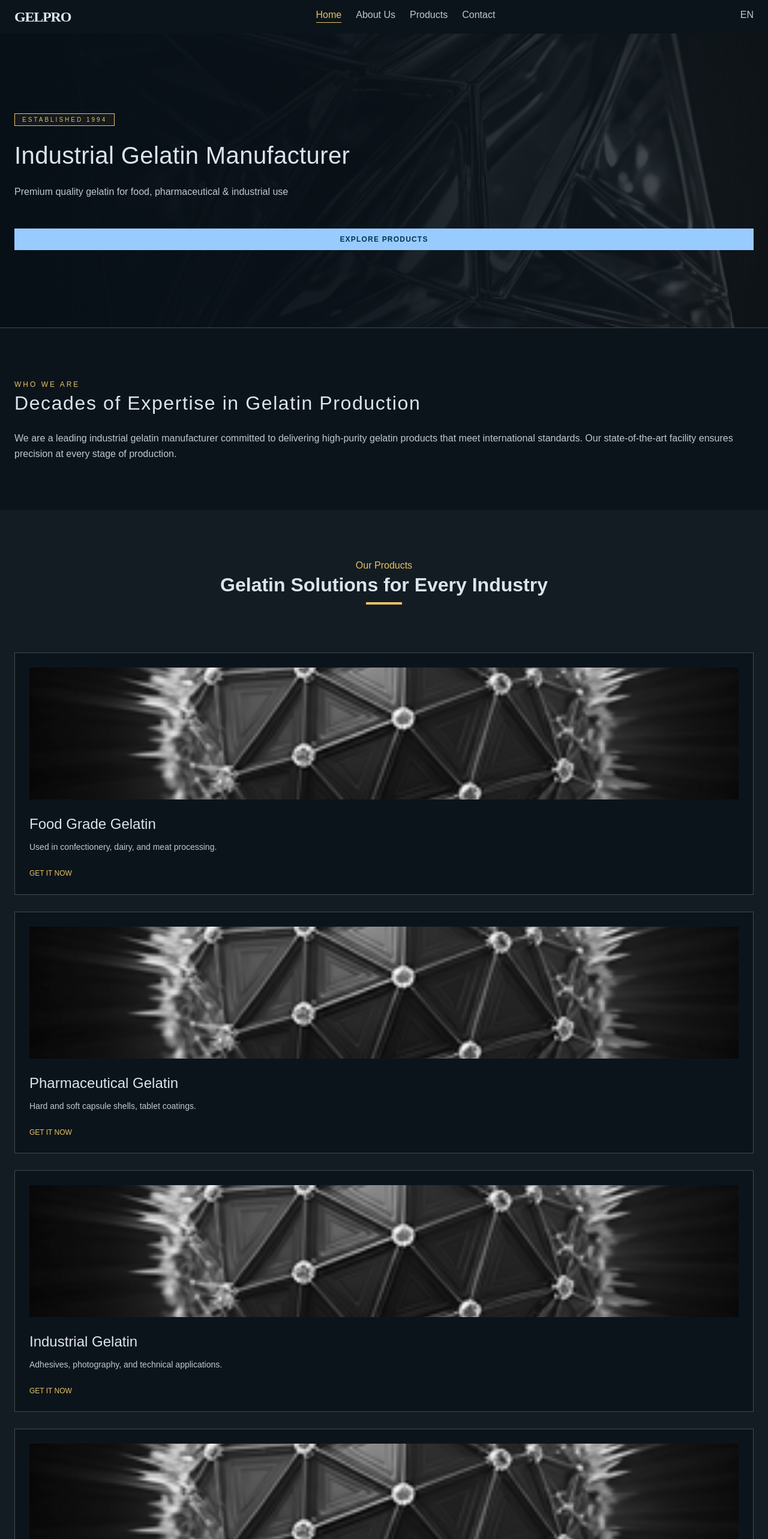
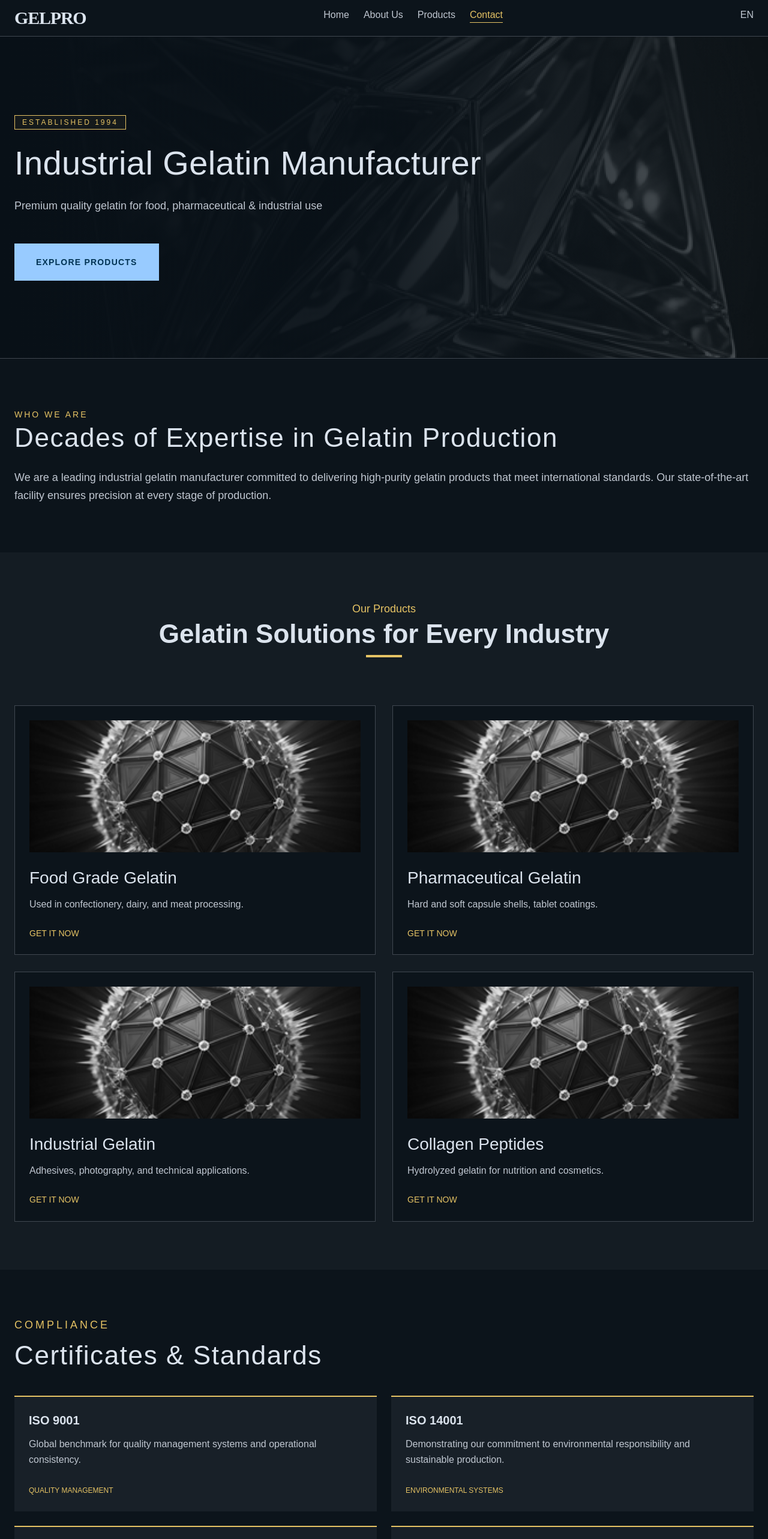
Before and after one commit to Adienbob/El-Zoheiry, a Next.js app: page / in a window 1280 px wide. Shown: the top 2566 px of the page at 60% size. Built offline with nearby package versions, Linux system fonts and the light colour scheme.

Commit message:
feat: Finish responsive tablet version style

```diff
--- a/app/components/Footer.tsx
+++ b/app/components/Footer.tsx
@@ -9,11 +9,12 @@ export default function Footer() {
    return (
       <footer className="text-center border-t-2 border-secondary px-6 py-20">
          <div>
-            <span className="font-bold leading-[24px] -tracking-[0.8px] ">
+            <span className="font-bold leading-[24px] -tracking-[0.8px] md:text-lg">
                company and logo
             </span>
             <p></p>
          </div>
+
          <nav>
             <ul className="flex justify-center gap-6">
                <li>icon</li>
@@ -21,7 +22,10 @@ export default function Footer() {
                <li>icon</li>
             </ul>
          </nav>
-         <strong className="tracking-[1px] leading-[15px] text-[10px] text-secondary">© 2024 GELPRO INDUSTRIAL. ALL RIGHTS RESERVED.</strong>
+
+         <strong className="tracking-[1px] leading-[15px] text-[10px] md:text-sm text-secondary">
+            © 2024 GELPRO INDUSTRIAL. ALL RIGHTS RESERVED.
+         </strong>
       </footer>
    )
 }
--- a/app/components/Header.tsx
+++ b/app/components/Header.tsx
@@ -2,45 +2,40 @@
 import { useState, useEffect } from "react";
 import { useLang } from "./LanguageContext";
 import { t } from "./translations";
-
 
 export default function Header() {
    const [menuOpen, setMenuOpen] = useState(false)
    const [active, setActive] = useState("Hero");
    const { lang, setLang } = useLang()
    const T = t[lang]
+
    useEffect(() => {
       const sectionIds = ["Hero", "About", "Products", "Contact"];
-
-      const sections = sectionIds
-         .map((id) => document.getElementById(id))
-         .filter(Boolean);
+      const sections = sectionIds.map((id) => document.getElementById(id)).filter(Boolean);
 
       const observer = new IntersectionObserver(
          (entries) => {
             entries.forEach((entry) => {
-            if (entry.isIntersecting) {
-               setActive(entry.target.id);
-            }
+               if (entry.isIntersecting) setActive(entry.target.id);
             });
          },
          { threshold: 0.6 }
       );
 
       sections.forEach((sec) => sec && observer.observe(sec));
-      console.log(active)
       return () => observer.disconnect();
    }, [active]);
 
    return (
-      <header className="flex justify-between py-3 px-6">
+      <header className="flex justify-between py-3 px-6 sticky top-0 z-1000 bg-bg border-b-1 border-stroke">
          <div>
-            <span className="font-display font-bold text-2xl text-muted tracking-[-1.2px] uppercase">
+            <span className="font-display font-bold text-2xl md:text-3xl text-muted tracking-[-1.2px] uppercase">
                GELPRO
             </span>
          </div>
+
          <nav>
-            <ul className="hidden md:flex gap-6">
+            <ul className="hidden md:flex gap-6 md:text-[16px]">
                <li>
                   <a
                      className={active === "Hero" ? "text-secondary border-b border-current pb-1 transition-all duration-300 ease-in-out" : "text-text"}
@@ -50,6 +45,7 @@ export default function Header() {
                      {T.nav.home}
                   </a>
                </li>
+
                <li>
                   <a
                      className={active === "About" ? "text-secondary border-b border-current pb-1 transition-all duration-300 ease-in-out" : "text-text"}
@@ -59,6 +55,7 @@ export default function Header() {
                      {T.nav.about}
                   </a>
                </li>
+
                <li>
                   <a
                      className={active === "Products" ? "text-secondary border-b border-current pb-1 transition-all duration-300 ease-in-out" : "text-text"}
@@ -68,6 +65,7 @@ export default function Header() {
                      {T.nav.products}
                   </a>
                </li>
+
                <li>
                   <a
                      className={active === "Contact" ? "text-secondary border-b border-current pb-1 transition-all duration-300 ease-in-out" : "text-text"}
@@ -77,6 +75,7 @@ export default function Header() {
                   </a>
                </li>
             </ul>
+
             <button
                onClick={() => setMenuOpen(!menuOpen)}
                className="md:hidden flex flex-col justify-center items-center w-10 h-10 gap-1.5 cursor-pointer"
@@ -95,8 +94,9 @@ export default function Header() {
                </ul>
             </div>
          </nav>
+
          <div>
-            <button className="cursor-pointer" onClick={() => setLang(lang === "ar" ? "en" : "ar")}>
+            <button className="cursor-pointer md:text-[16px]" onClick={() => setLang(lang === "ar" ? "en" : "ar")}>
                {lang.toUpperCase()}
             </button>
          </div>
--- a/app/components/sections/AboutUs.tsx
+++ b/app/components/sections/AboutUs.tsx
@@ -1,22 +1,22 @@
 "use client"
 import { useLang } from "../LanguageContext";
 import { t } from "../translations";
-
 
 export default function About() {
    const { lang } = useLang()
    const T = t[lang]
 
-
    return (
       <section className="py-20 px-6 bg-bg border-t border-stroke">
-         <span className="text-secondary text-[12px] tracking-[3px] leading-[15px]">
+         <span className="text-secondary text-[12px] md:text-[14px] tracking-[3px] leading-[15px] md:leading-[18px]">
             {T.about.label.toUpperCase()}
          </span>
-         <h2 className="text-[32px] tracking-[1.6px] leading-[41.6px] text-muted mb-6">
+
+         <h2 className="text-[32px] md:text-[44px] tracking-[1.6px] leading-[41.6px] md:leading-[54px] text-muted mb-6">
             {T.about.title}
          </h2>
-         <p className="leading-[26px] text-text">
+
+         <p className="leading-[26px] md:text-[18px] md:leading-[30px] text-text">
             {T.about.body}
          </p>
       </section>
--- a/app/components/sections/Certificates.tsx
+++ b/app/components/sections/Certificates.tsx
@@ -2,27 +2,32 @@
 import { useLang } from "../LanguageContext";
 import { t } from "../translations";
 
+export default function Certificates() {
+   const { lang } = useLang();
+   const T = t[lang];
 
-export default function Certificates() {
-      const { lang } = useLang();
-      const T = t[lang];
    return (
+      <section className="py-20 px-6 grid">
+         <span className="tracking-[4px] leading-[24px] text-secondary md:text-[18px]">
+            {T.certificate.label}
+         </span>
 
-      <section className="py-20 px-6">
-         <span className="tracking-[4px] leading-[24px] text-secondary">{T.certificate.label}</span>
-         <h2 className="text-[32px] tracking-[1.6px] leading-[41.6px] text-muted mt-3">
+         <h2 className="text-[32px] md:text-[44px] tracking-[1.6px] leading-[41.6px] md:leading-[54px] text-muted mt-3">
             {T.certificate.title}
          </h2>
-         <div className="grid gap-6 mt-10">
+
+         <div className="grid gap-6 mt-10 md:grid-cols-2">
             {T.certificate.certificates.map((cert) => (
                <article className="border-t-2 border-secondary bg-form p-6" key={cert.id}>
-                  <h3 className="font-semibold leading-[24px] text-muted mb-3">
+                  <h3 className="font-semibold leading-[24px] md:text-[20px] md:leading-[30px] text-muted mb-3">
                      {cert.name}
                   </h3>
-                  <p className="text-[14px] text-text leading-[20px] mb-6">
+
+                  <p className="text-[14px] md:text-[16px] text-text leading-[20px] md:leading-[26px] mb-6">
                      {cert.desc}
                   </p>
-                  <span className="text-secondary text-[10px] leading-[15px]">
+
+                  <span className="text-secondary text-[10px] md:text-[12px] leading-[15px] md:leading-[18px]">
                      {cert.type}
                   </span>
                </article>
--- a/app/components/sections/Hero.tsx
+++ b/app/components/sections/Hero.tsx
@@ -10,7 +10,6 @@ export default function Hero() {
    return (
       <section className="relative px-6 py-[129px]">
          <div className="absolute inset-0 z-0">
-            {/* image */}
             <Image
                src="/Background.png"
                alt="hero background"
@@ -19,16 +18,22 @@ export default function Hero() {
                className="object-cover"
             />
 
-            {/* gradient overlay */}
             <div className="absolute inset-0 bg-[linear-gradient(to_right,rgba(8,16,23,1)_0%,rgba(8,16,23,0.8)_50%,rgba(8,16,23,0)_100%)]" />
          </div>
          <div className="relative z-10">
-            <span className="text-secondary px-3 py-1 border border-current bg-secondary/5 text-[10px] tracking-[3px] leading-[15px]">
+            <span className="text-secondary px-3 py-1 border border-current bg-secondary/5 text-[10px] md:text-[12px] tracking-[3px] leading-[15px] md:leading-[18px]">
                {T.hero.since}
             </span>
-            <h1 className="text-muted text-[40px] leading-[48px] tracking-[0.4px] my-6">{T.hero.title}</h1>
-            <p className="text-text leading-[26px] mb-12">{T.hero.subtitle}</p>
-            <a className="bg-surface text-accent block py-3 text-center font-bold text-[12px] tracking-[1.2px] leading-[12px]" href={"#Products"}>
+
+            <h1 className="text-muted text-[40px] md:text-[56px] leading-[48px] md:leading-[64px] tracking-[0.4px] my-6">
+               {T.hero.title}
+            </h1>
+
+            <p className="text-text leading-[26px] md:text-[18px] md:leading-[30px] mb-12">
+               {T.hero.subtitle}
+            </p>
+
+            <a className="bg-surface text-accent block py-3 text-center font-bold text-[12px] md:text-[14px] tracking-[1.2px] leading-[12px] md:leading-[14px] md:w-fit md:px-9 md:py-6" href={"#Products"}>
                {T.hero.cta.toUpperCase()}
             </a>
          </div>
--- a/app/components/sections/Products.tsx
+++ b/app/components/sections/Products.tsx
@@ -10,28 +10,34 @@ export default function Products() {
 
    return (
       <section className="bg-second-bg px-6 py-20">
-         <span className="text-secondary text-center block">
+         <span className="text-secondary text-center block md:text-[18px]">
             {T.products.label}
          </span>
-         <h2 className="font-semibold text-[32px] leading-[41px] text-center text-muted mb-2">
+
+         <h2 className="font-semibold text-[32px] md:text-[44px] leading-[41px] md:leading-[54px] text-center text-muted mb-2">
             {T.products.title}
          </h2>
-         <span className="bg-secondary h-1 w-15 block m-auto mb-20">
 
-         </span>
-         <div className="grid gap-7">
+         <span className="bg-secondary h-1 w-15 block m-auto mb-20"></span>
+
+         <div className="grid gap-7 md:grid-cols-2">
             {T.products.items.map((item) => (
                <article className="border border-[#404750] bg-bg p-6" key={item.id}>
                   <div className="relative w-full h-[220px] mb-6">
                      <Image src={"/Product.png"} alt="" fill className="object-cover" />
                   </div>
-                  <h3 className="mb-3 text-[24px] text-muted leading-[33px]">
+
+                  <h3 className="mb-3 text-[24px] md:text-[28px] text-muted leading-[33px] md:leading-[38px]">
                      {item.name}
                   </h3>
-                  <p className="text-text text-[14px] leading-[21px]">
+
+                  <p className="text-text text-[14px] md:text-[16px] leading-[21px] md:leading-[26px]">
                      {item.desc}
                   </p>
-                  <a href="#Contact" className="text-secondary mt-6 block text-[12px]">GET IT NOW</a>
+
+                  <a href="#Contact" className="text-secondary mt-6 block text-[12px] md:text-[14px]">
+                     GET IT NOW
+                  </a>
                </article>
             ))}
          </div>
```
Also changed, not shown: app/components/sections/Contact.tsx (+30 -21 lines). Lines whose indentation alone changed are shown as unchanged.
